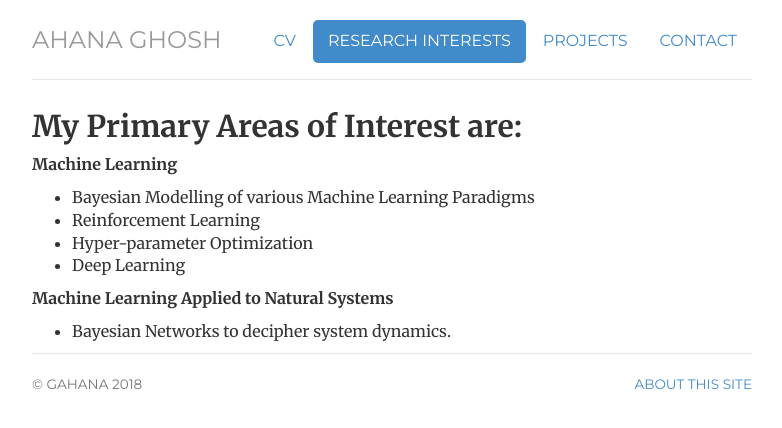
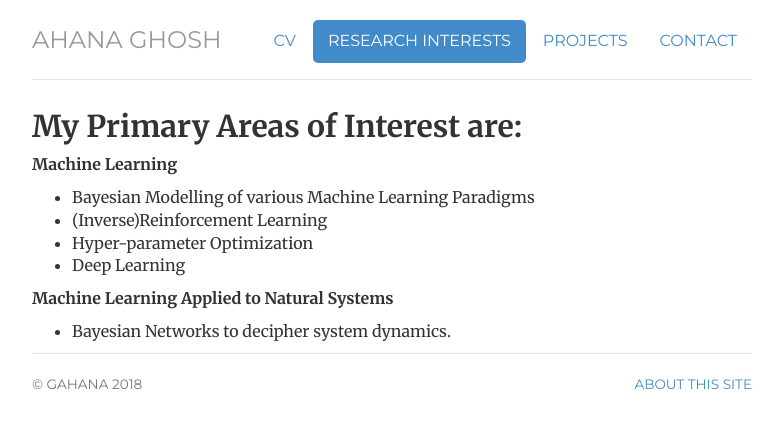
Before and after one commit to ahana204/ahana204.github.io, a Jekyll site: the page built from research_interests/index.html, in a window 1280 px wide. Shown: the top 428 px of the page, without its empty margins (248-1030 px from the left). Built offline with Jekyll 4.4.1, drawn with Linux system fonts in a browser that asks for light colours.

Commit message:
Update index.html

```diff
--- a/research_interests/index.html
+++ b/research_interests/index.html
@@ -15,7 +15,7 @@ description: Lists all the topics of interest.
 <p><strong>Machine Learning</strong></p>
 <ul>
 <li>Bayesian Modelling of various Machine Learning Paradigms</li>
-<li>Reinforcement Learning </li>
+<li>(Inverse)Reinforcement Learning </li>
 <li>Hyper-parameter Optimization</li>
 <li>Deep Learning</li>
 </ul>
```
